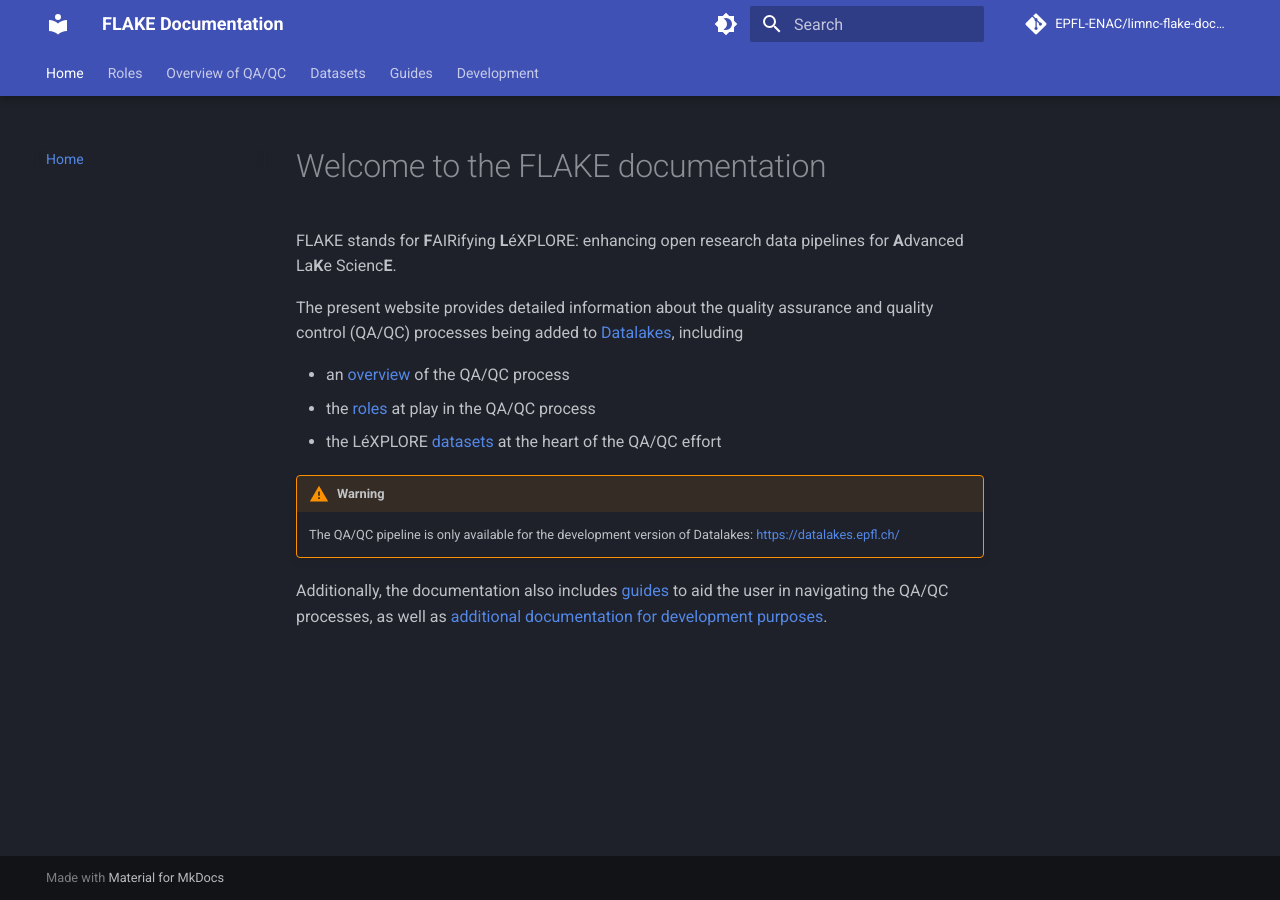
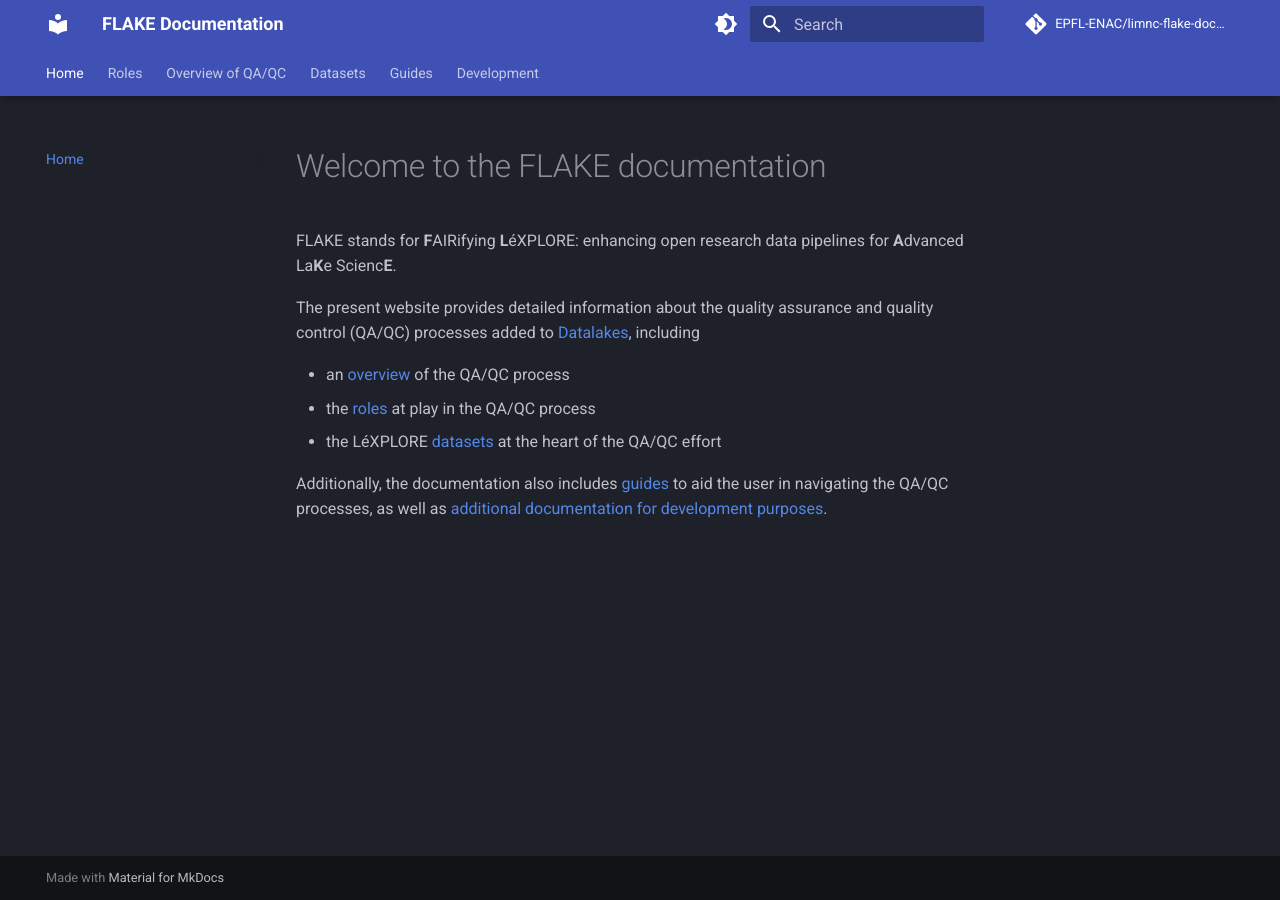
Before and after one commit to EPFL-ENAC/limnc-flake-documentation, an MkDocs documentation site: the page built from docs/index.md, in a window 1280 px wide. Built offline with MkDocs 1.6.1 and Material for MkDocs 9.7.7, drawn with Linux system fonts in a browser that asks for light colours; comment, search, counter and statistics services are not loaded.

```diff
--- a/docs/index.md
+++ b/docs/index.md
@@ -2,18 +2,11 @@
 
 FLAKE stands for **F**AIRifying **L**éXPLORE: enhancing open research data pipelines for **A**dvanced La**K**e Scienc**E**.
 
-The present website provides detailed information about the quality assurance and quality control (QA/QC) processes being added to [Datalakes](https://www.datalakes-eawag.ch/), including
+The present website provides detailed information about the quality assurance and quality control (QA/QC) processes added to [Datalakes](https://www.datalakes-eawag.ch/), including
 
 - an [overview][overview] of the QA/QC process
 - the [roles][roles] at play in the QA/QC process
 - the LéXPLORE [datasets][datasets] at the heart of the QA/QC effort
-
-<!-- prettier-ignore-start -->
-
-!!! warning
-    The QA/QC pipeline is only available for the development version of Datalakes: [https://datalakes.epfl.ch/](https://datalakes.epfl.ch/)
-
-<!-- prettier-ignore-end -->
 
 Additionally, the documentation also includes [guides][guides] to aid the user in navigating the QA/QC processes, as well as [additional documentation for development purposes][dev].
 
```
